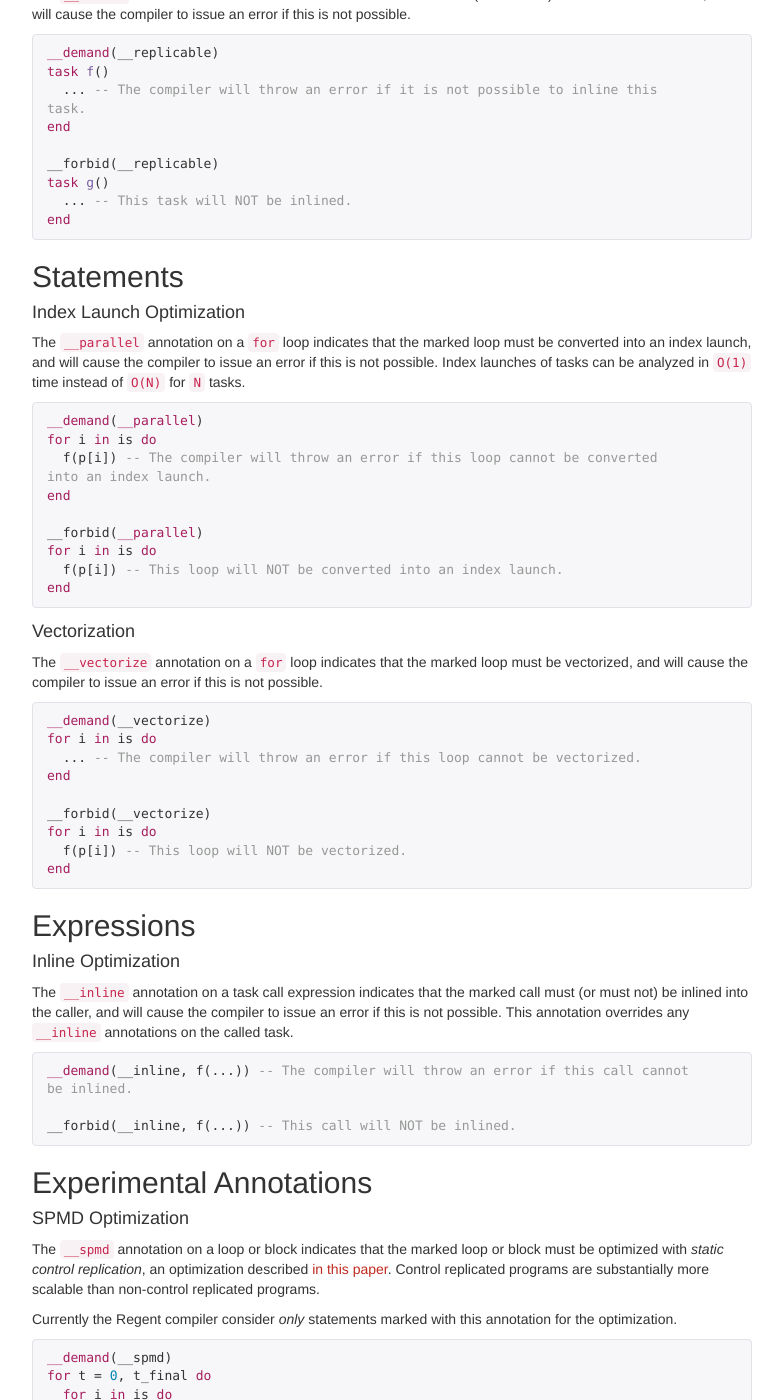
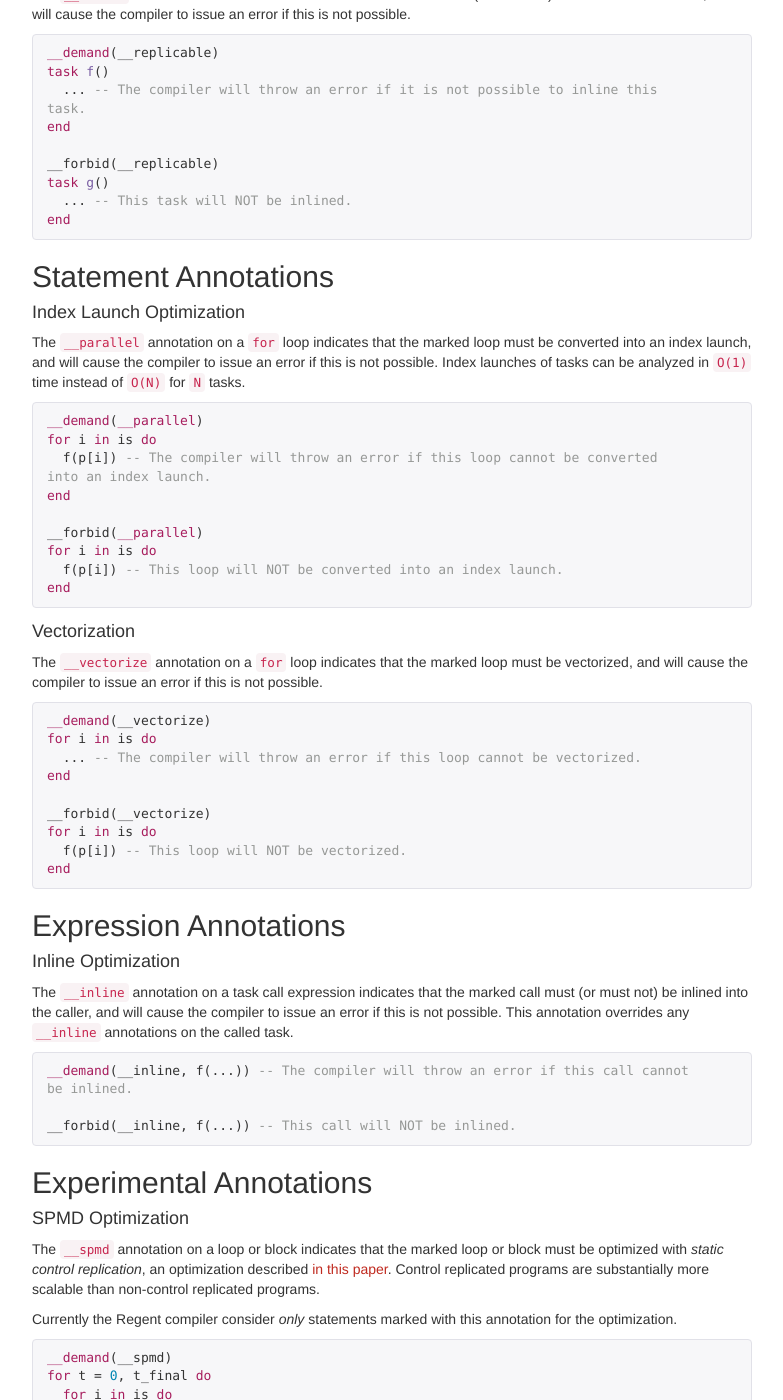
Before and after one commit to StanfordLegion/regent-lang.org, a Jekyll site: the page built from reference.md, in a window 1280 px wide and 1400 px high, scrolled down 9671 px. Shown: the whole window, without its empty margins (248-1031 px from the left). Built offline with Jekyll 4.4.1, drawn with Linux system fonts in a browser that asks for light colours; nearby versions of some CDN libraries; some of the changed text lies outside the part shown.

Commit message:
Fix headers.

```diff
--- a/reference.md
+++ b/reference.md
@@ -547,7 +547,7 @@ In some cases, annotations labeled as "experimental" may deviate from
 this behavior. These are described in a separate [section
 below](#experimental-annotations).
 
-## Tasks
+## Task Annotations
 
 #### Leaf Optimization
 
@@ -640,7 +640,7 @@ task g()
 end
 {% endhighlight %}
 
-## Statements
+## Statement Annotations
 
 #### Index Launch Optimization
 
@@ -679,7 +679,7 @@ for i in is do
 end
 {% endhighlight %}
 
-## Expressions
+## Expression Annotations
 
 #### Inline Optimization
 
```
